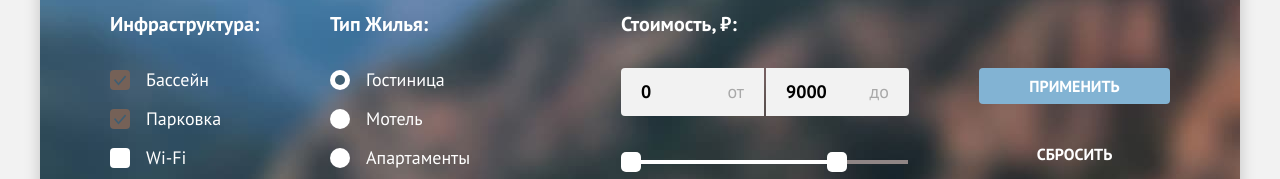
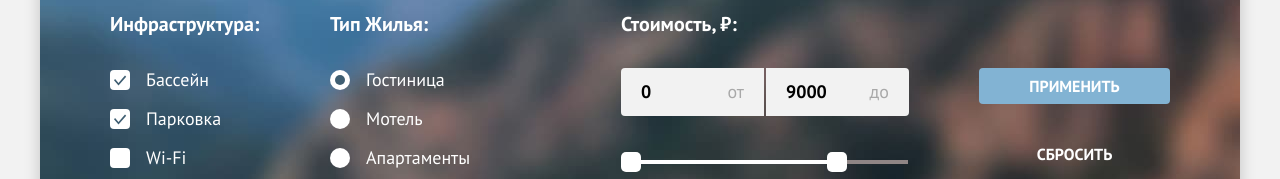
Before and after one commit to htmlacademy-htmlcss/2362037-sedona-37, a plain HTML site: page catalog.html in a window 1280 px wide. Shown: the part 234-413 px from the top of the page. Drawn offline with Linux system fonts and the light colour scheme.

Commit message:
Исправила одну ошибку

```diff
--- a/css/slyles.css
+++ b/css/slyles.css
@@ -684,7 +684,7 @@ a[href^="tel:"]:active {
 }
 
 .filter-input[type="checkbox"]:checked {
-  background: #756157 url(../images/checkbox.svg) center no-repeat;
+  background: #FFFFFF url(../images/checkbox.svg) center no-repeat;
 }
 
 .filter-input[type="radio"] {
```
